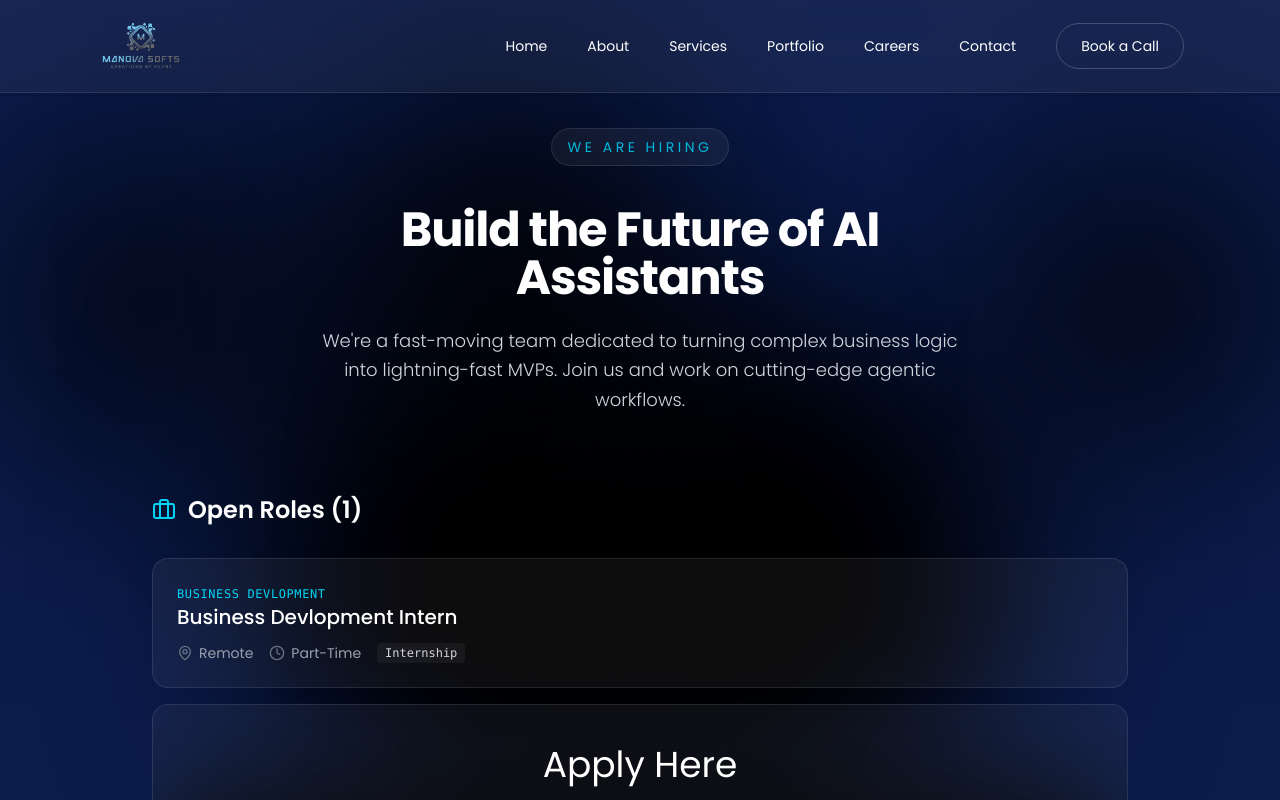
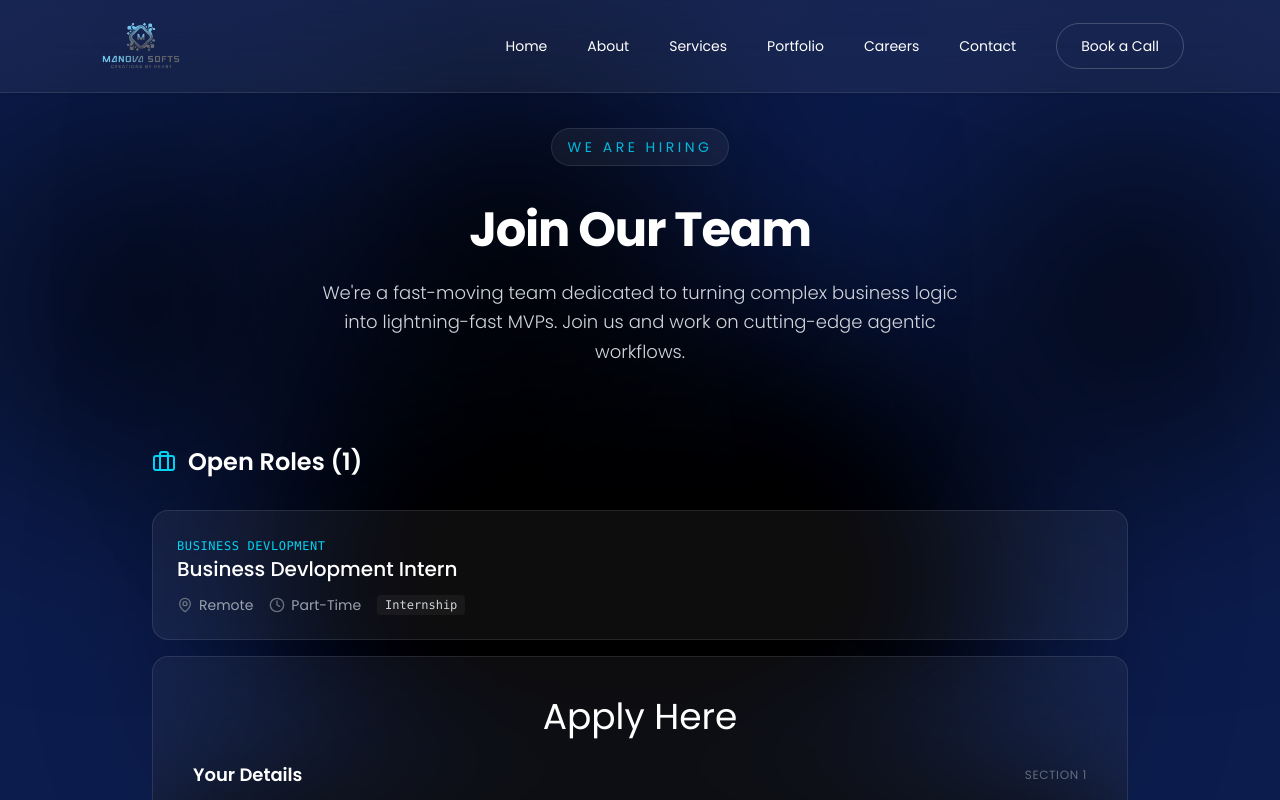
Before and after one commit to thelazybugger/v2, a React (Vite) app: page /careers in a window 1280 px wide. Shown: the top 800 px of the page. Built offline with nearby package versions, Linux system fonts and the light colour scheme.

Commit message:
Update career.jsx

```diff
--- a/src/pages/career.jsx
+++ b/src/pages/career.jsx
@@ -30,7 +30,7 @@ export default function CareerPage() {
             We are hiring
           </span>
           <h1 className="text-4xl md:text-5xl font-bold mt-10 tracking-tight">
-            Build the Future of AI Assistants
+            Join Our Team
           </h1>
           <p className="text-gray-300 mt-6 text-lg font-light leading-relaxed">
             We're a fast-moving team dedicated to turning complex business logic
```
